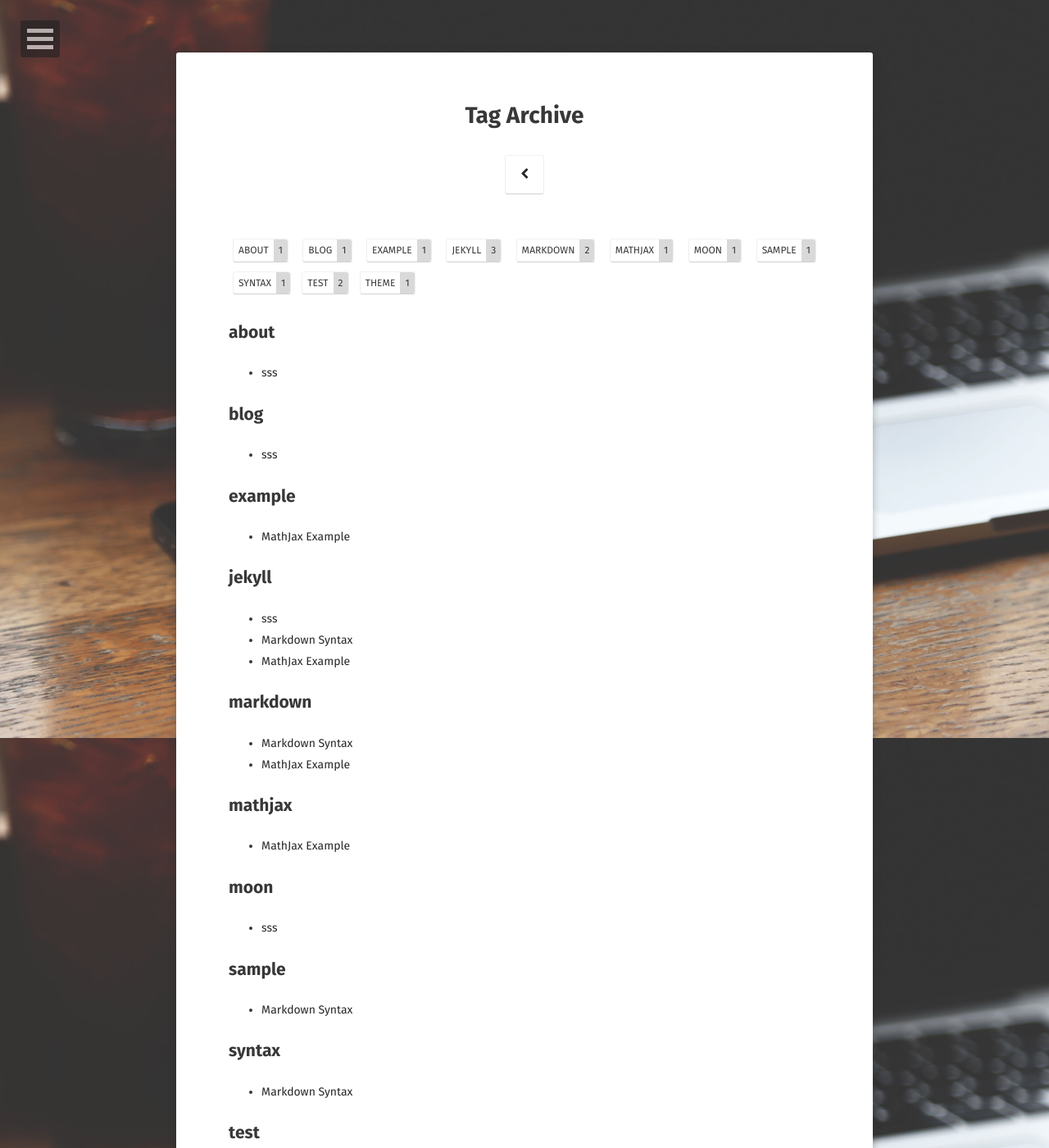
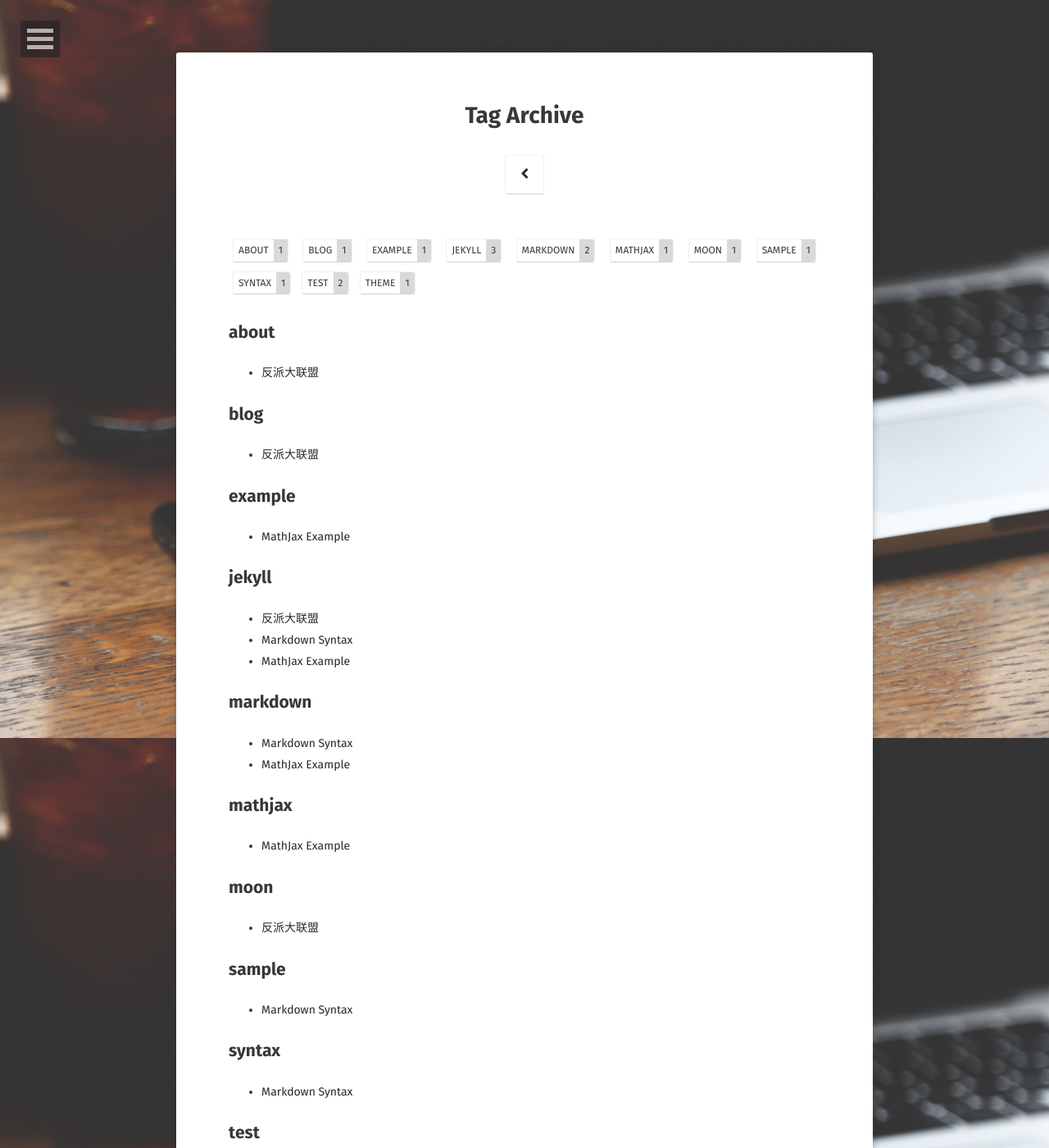
Before and after one commit to DreamBao/DreamBao.github.io, a Jekyll site: the page built from tags/index.html, in a window 1280 px wide and 1400 px high. Shown: the whole window at 82% size. Built offline with Jekyll 4.4.1, drawn with Linux system fonts in a browser that asks for light colours; some web fonts are replaced.

Commit message:
Update 2017-03-20-markdown-sy.md

```diff
--- a/_posts/2017-03-20-markdown-sy.md
+++ b/_posts/2017-03-20-markdown-sy.md
@@ -1,6 +1,6 @@
 ---
 layout: post
-title:  "sss"
+title:  "反派大联盟"
 date:   2016-04-06
 excerpt: "Minimal, one column Jekyll theme for your blog."
 project: true
```
